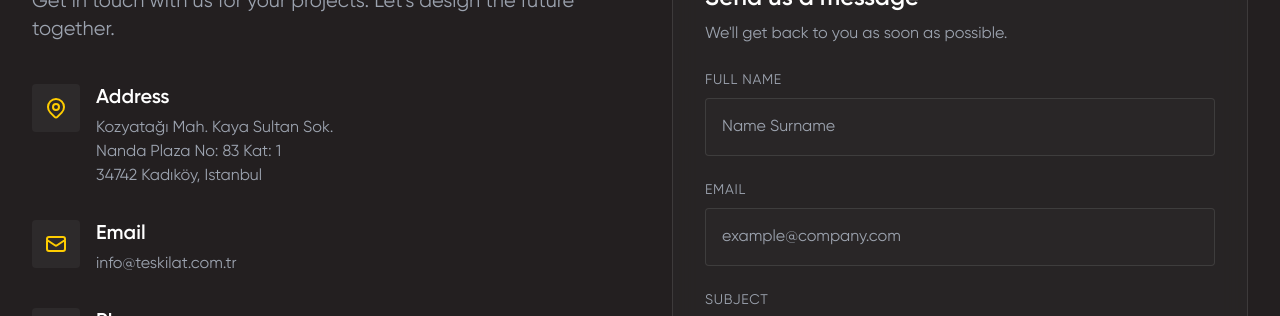
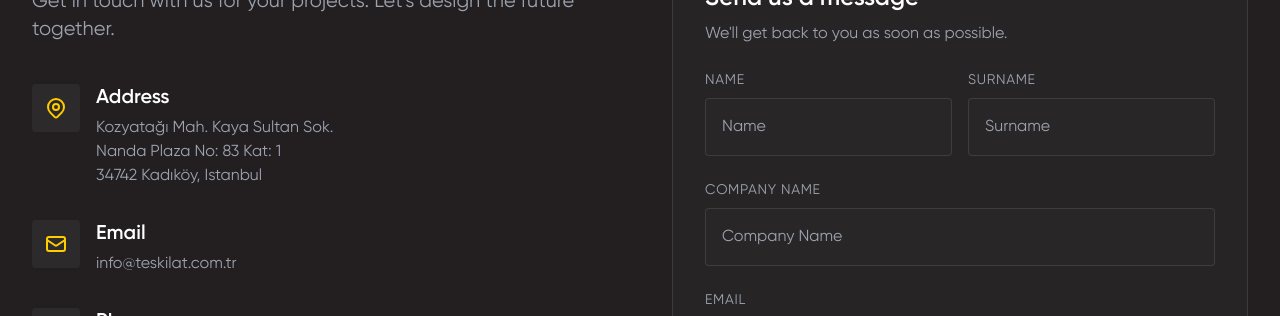
Before and after one commit to BatuErsann/TeskilatICOM, a React (Vite) app in the folder frontend/: page /contact in a window 1280 px wide. Shown: the part 278-594 px from the top of the page. Built offline with nearby package versions, Linux system fonts and the light colour scheme.

Commit message:
Company Name added

```diff
--- a/frontend/src/pages/Contact.jsx
+++ b/frontend/src/pages/Contact.jsx
@@ -9,8 +9,10 @@ const Contact = () => {
 
   // Contact Form State
   const [contactForm, setContactForm] = useState({
-    name: '',
+    firstName: '',
+    lastName: '',
     email: '',
+    company: '',
     subject: '',
     message: ''
   });
@@ -39,12 +41,17 @@ const Contact = () => {
     setStatus({ type: '', message: '' });
 
     try {
-      await api.post('/contact', {
-        ...contactForm,
+      const payload = {
+        name: `${contactForm.firstName} ${contactForm.lastName}`,
+        email: contactForm.email,
+        subject: contactForm.subject,
+        message: `Company: ${contactForm.company}\n\nMessage:\n${contactForm.message}`,
         type: 'contact'
-      });
+      };
+
+      await api.post('/contact', payload);
       setStatus({ type: 'success', message: 'Message sent successfully! We will get back to you soon.' });
-      setContactForm({ name: '', email: '', subject: '', message: '' });
+      setContactForm({ firstName: '', lastName: '', email: '', company: '', subject: '', message: '' });
     } catch (error) {
       setStatus({ type: 'error', message: error.response?.data?.message || 'Failed to send message. Please try again.' });
     } finally {
@@ -173,16 +180,42 @@ const Contact = () => {
                 <p className="text-gray-400 mb-6">We'll get back to you as soon as possible.</p>
 
                 <form onSubmit={handleContactSubmit} className="space-y-6">
+                  <div className="grid grid-cols-1 md:grid-cols-2 gap-4">
+                    <div>
+                      <label className="block text-gray-400 mb-2 text-sm uppercase tracking-wider">Name</label>
+                      <input
+                        type="text"
+                        name="firstName"
+                        value={contactForm.firstName}
+                        onChange={handleContactChange}
+                        required
+                        className="w-full bg-secondary/50 border border-white/10 rounded p-4 text-white focus:border-accent focus:ring-1 focus:ring-accent outline-none transition"
+                        placeholder="Name"
+                      />
+                    </div>
+                    <div>
+                      <label className="block text-gray-400 mb-2 text-sm uppercase tracking-wider">Surname</label>
+                      <input
+                        type="text"
+                        name="lastName"
+                        value={contactForm.lastName}
+                        onChange={handleContactChange}
+                        required
+                        className="w-full bg-secondary/50 border border-white/10 rounded p-4 text-white focus:border-accent focus:ring-1 focus:ring-accent outline-none transition"
+                        placeholder="Surname"
+                      />
+                    </div>
+                  </div>
                   <div>
-                    <label className="block text-gray-400 mb-2 text-sm uppercase tracking-wider">Full Name</label>
+                    <label className="block text-gray-400 mb-2 text-sm uppercase tracking-wider">Company Name</label>
                     <input
                       type="text"
-                      name="name"
-                      value={contactForm.name}
+                      name="company"
+                      value={contactForm.company}
                       onChange={handleContactChange}
                       required
                       className="w-full bg-secondary/50 border border-white/10 rounded p-4 text-white focus:border-accent focus:ring-1 focus:ring-accent outline-none transition"
-                      placeholder="Name Surname"
+                      placeholder="Company Name"
                     />
                   </div>
                   <div>
@@ -241,7 +274,7 @@ const Contact = () => {
                 <form onSubmit={handleWorkSubmit} className="space-y-6">
                   <div className="grid grid-cols-1 md:grid-cols-2 gap-4">
                     <div>
-                      <label className="block text-gray-400 mb-2 text-sm uppercase tracking-wider">First Name</label>
+                      <label className="block text-gray-400 mb-2 text-sm uppercase tracking-wider">Name</label>
                       <input
                         type="text"
                         name="firstName"
@@ -253,7 +286,7 @@ const Contact = () => {
                       />
                     </div>
                     <div>
-                      <label className="block text-gray-400 mb-2 text-sm uppercase tracking-wider">Last Name</label>
+                      <label className="block text-gray-400 mb-2 text-sm uppercase tracking-wider">Surname</label>
                       <input
                         type="text"
                         name="lastName"
```
